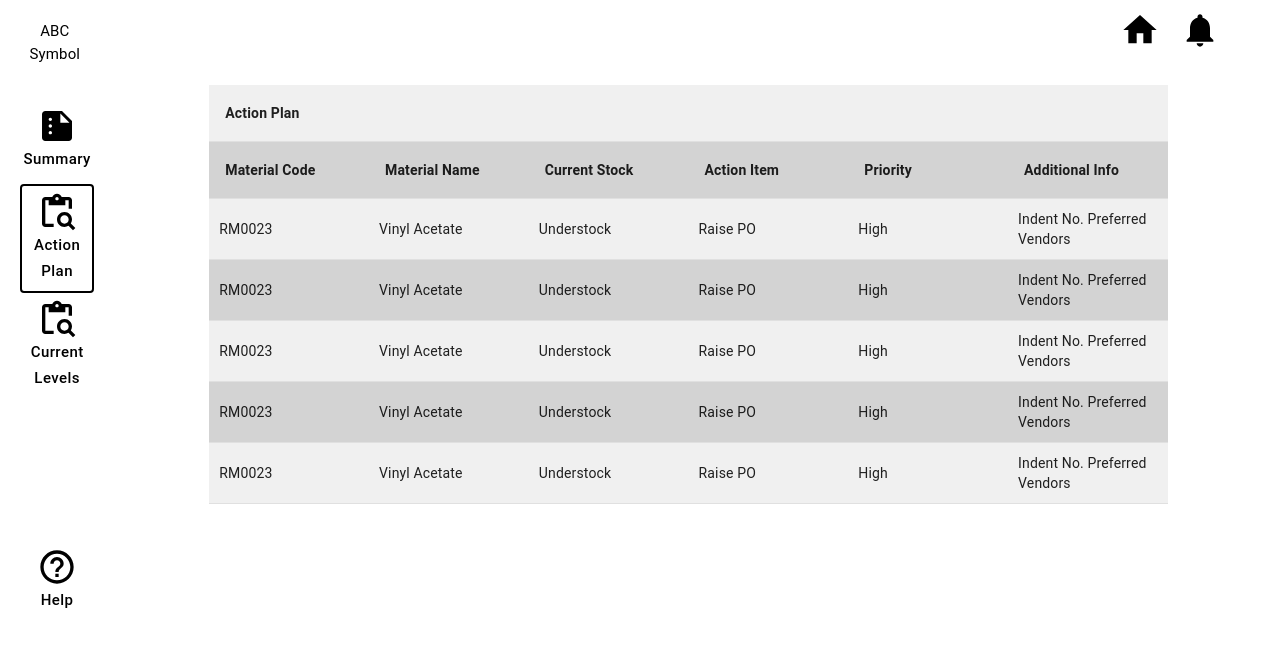
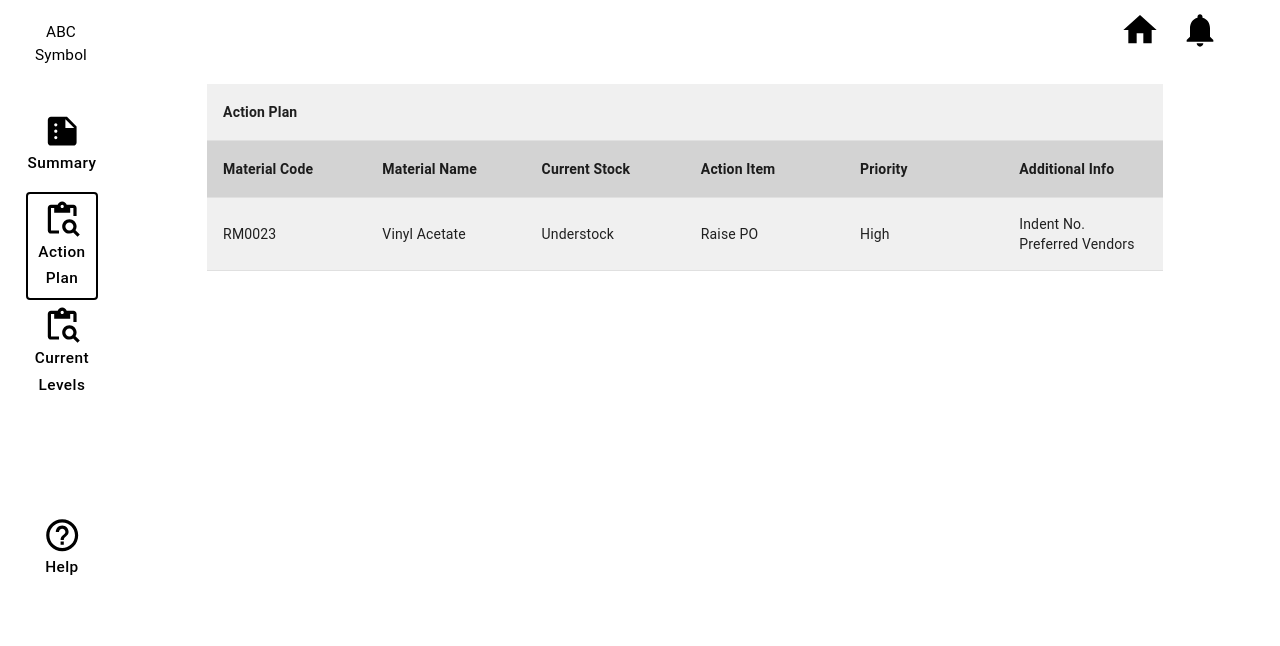
Before and after one commit to Nexus-Optima/Inventory-Management-UI, a React (Create React App) app: page / in a window 1280 px wide. Both pictures are taken after a click on the button "Action Plan". Shown: the top 646 px of the page. Built offline with nearby package versions, Linux system fonts and the light colour scheme.

Commit message:
updated code

```diff
--- a/src/Components/ActionPlan.js
+++ b/src/Components/ActionPlan.js
@@ -13,7 +13,7 @@ import {
 const ActionPlan = () => (
   <Container
     maxWidth={false}
-    style={{ marginLeft: "130px", paddingRight: "20px" }}
+    style={{ marginLeft: "10%", paddingRight: "2%" }}
   >
     <Grid container>
       <Grid item xs={12}>
@@ -21,8 +21,8 @@ const ActionPlan = () => (
           <Grid item xs={11} style={{ padding: "5% 0 0 5%" }}>
             <TableContainer
               style={{
-                marginBottom: "20px",
-                marginTop: "30px",
+                marginBottom: "2%",
+                marginTop: "3%",
                 overflowX: "auto",
               }}
             >
@@ -107,38 +107,6 @@ const ActionPlan = () => (
                       priority: "High",
                       additionalInfo: "Indent No. Preferred Vendors",
                     },
-                    {
-                      materialCode: "RM0023",
-                      materialName: "Vinyl Acetate",
-                      currentStock: "Understock",
-                      actionItem: "Raise PO",
-                      priority: "High",
-                      additionalInfo: "Indent No. Preferred Vendors",
-                    },
-                    {
-                      materialCode: "RM0023",
-                      materialName: "Vinyl Acetate",
-                      currentStock: "Understock",
-                      actionItem: "Raise PO",
-                      priority: "High",
-                      additionalInfo: "Indent No. Preferred Vendors",
-                    },
-                    {
-                      materialCode: "RM0023",
-                      materialName: "Vinyl Acetate",
-                      currentStock: "Understock",
-                      actionItem: "Raise PO",
-                      priority: "High",
-                      additionalInfo: "Indent No. Preferred Vendors",
-                    },
-                    {
-                      materialCode: "RM0023",
-                      materialName: "Vinyl Acetate",
-                      currentStock: "Understock",
-                      actionItem: "Raise PO",
-                      priority: "High",
-                      additionalInfo: "Indent No. Preferred Vendors",
-                    },
                   ].map((row, index) => (
                     <TableRow
                       key={index}
@@ -147,22 +115,22 @@ const ActionPlan = () => (
                           index % 2 === 0 ? "#F0F0F0" : "#D3D3D3",
                       }}
                     >
-                      <TableCell style={{ padding: "10px" }}>
+                      <TableCell style={{ padding: "10" }}>
                         {row.materialCode}
                       </TableCell>
-                      <TableCell style={{ padding: "10px" }}>
+                      <TableCell style={{ padding: "10" }}>
                         {row.materialName}
                       </TableCell>
-                      <TableCell style={{ padding: "10px" }}>
+                      <TableCell style={{ padding: "10" }}>
                         {row.currentStock}
                       </TableCell>
-                      <TableCell style={{ padding: "10px" }}>
+                      <TableCell style={{ padding: "10" }}>
                         {row.actionItem}
                       </TableCell>
-                      <TableCell style={{ padding: "10px" }}>
+                      <TableCell style={{ padding: "10" }}>
                         {row.priority}
                       </TableCell>
-                      <TableCell style={{ padding: "10px" }}>
+                      <TableCell style={{ padding: "10" }}>
                         {row.additionalInfo}
                       </TableCell>
                     </TableRow>
--- a/src/Components/CurrentLevels.js
+++ b/src/Components/CurrentLevels.js
@@ -13,7 +13,7 @@ import {
 const CurrentLevels = () => (
   <Container
     maxWidth={false}
-    style={{ marginLeft: "130px", paddingRight: "20px" }}
+    style={{ marginLeft: "10%", paddingRight: "2%" }}
   >
     <Grid container>
       <Grid item xs={12}>
@@ -21,8 +21,8 @@ const CurrentLevels = () => (
           <Grid item xs={11} style={{ padding: "5% 0 0 5%" }}>
             <TableContainer
               style={{
-                marginBottom: "20px",
-                marginTop: "30px",
+                marginBottom: "2%",
+                marginTop: "3%",
                 overflowX: "auto",
               }}
             >
@@ -35,7 +35,7 @@ const CurrentLevels = () => (
               >
                 <TableHead>
                   <TableRow>
-                    <TableCell colSpan={8} style={{ fontWeight: "bold",backgroundColor:"#F0F0F0" }}>
+                    <TableCell colSpan={8} style={{ fontWeight: "bold", backgroundColor:"#F0F0F0" }}>
                       Current Levels
                     </TableCell>
                   </TableRow>
@@ -78,46 +78,6 @@ const CurrentLevels = () => (
                       currentStock: "20 Units",
                       currentStockLevel: "Understock",
                     },
-                    {
-                      materialCode: "RM0023",
-                      materialName: "Vinyl Acetate",
-                      minimumStock: "32 Units",
-                      reIndentStock: "36 Units",
-                      reorderStock: "40 Units",
-                      maximumStock: "44 Units",
-                      currentStock: "20 Units",
-                      currentStockLevel: "Understock",
-                    },
-                    {
-                      materialCode: "RM0023",
-                      materialName: "Vinyl Acetate",
-                      minimumStock: "32 Units",
-                      reIndentStock: "36 Units",
-                      reorderStock: "40 Units",
-                      maximumStock: "44 Units",
-                      currentStock: "20 Units",
-                      currentStockLevel: "Understock",
-                    },
-                    {
-                      materialCode: "RM0023",
-                      materialName: "Vinyl Acetate",
-                      minimumStock: "32 Units",
-                      reIndentStock: "36 Units",
-                      reorderStock: "40 Units",
-                      maximumStock: "44 Units",
-                      currentStock: "20 Units",
-                      currentStockLevel: "Understock",
-                    },
-                    {
-                      materialCode: "RM0023",
-                      materialName: "Vinyl Acetate",
-                      minimumStock: "32 Units",
-                      reIndentStock: "36 Units",
-                      reorderStock: "40 Units",
-                      maximumStock: "44 Units",
-                      currentStock: "20 Units",
-                      currentStockLevel: "Understock",
-                    },
                   ].map((row, index) => (
                     <TableRow
                       key={index}
@@ -126,28 +86,28 @@ const CurrentLevels = () => (
                           index % 2 === 0 ? "#F0F0F0" : "#D3D3D3",
                       }}
                     >
-                      <TableCell style={{ padding: "10px" }}>
+                      <TableCell style={{ padding: "1.5vw" }}>
                         {row.materialCode}
                       </TableCell>
-                      <TableCell style={{ padding: "10px" }}>
+                      <TableCell style={{ padding: "1.5vw" }}>
                         {row.materialName}
                       </TableCell>
-                      <TableCell style={{ padding: "10px" }}>
+                      <TableCell style={{ padding: "1.5vw" }}>
                         {row.minimumStock}
                       </TableCell>
-                      <TableCell style={{ padding: "10px" }}>
+                      <TableCell style={{ padding: "1.5vw" }}>
                         {row.reIndentStock}
                       </TableCell>
-                      <TableCell style={{ padding: "10px" }}>
+                      <TableCell style={{ padding: "1.5vw" }}>
                         {row.reorderStock}
                       </TableCell>
-                      <TableCell style={{ padding: "10px" }}>
+                      <TableCell style={{ padding: "1.5vw" }}>
                         {row.maximumStock}
                       </TableCell>
-                      <TableCell style={{ padding: "10px" }}>
+                      <TableCell style={{ padding: "1.5vw" }}>
                         {row.currentStock}
                       </TableCell>
-                      <TableCell style={{ padding: "10px" }}>
+                      <TableCell style={{ padding: "1.5vw" }}>
                         {row.currentStockLevel}
                       </TableCell>
                     </TableRow>
--- a/src/Components/Summary.js
+++ b/src/Components/Summary.js
@@ -28,14 +28,14 @@ const Summary = () => {
         return (
           <Container
             maxWidth={false}
-            style={{ marginLeft: "130px", paddingRight: "20px" }}
+            style={{ marginLeft: "10%", paddingRight: "2%" }}
           >
             <Grid container>
               <Grid item xs={12}>
                 <Grid container spacing={0}>
                   <Grid item xs={6} style={{ padding: "5% 0 0 2%" }}>
                     <TableContainer
-                      style={{ marginBottom: "20px", marginTop: "30px" }}
+                      style={{ marginBottom: "3%", marginTop: "5%" }}
                     >
                       <Table
                         style={{
@@ -60,7 +60,7 @@ const Summary = () => {
                                 style={{
                                   border: "2px solid black",
                                   width: "33.33%",
-                                  padding: "50px",
+                                  padding: "3rem",
                                   backgroundColor: "#D3D3D3",
                                 }}
                               >
@@ -70,7 +70,7 @@ const Summary = () => {
                                 style={{
                                   border: "2px solid black",
                                   width: "33.33%",
-                                  padding: "50px",
+                                  padding: "3rem",
                                   backgroundColor: "#D3D3D3",
                                 }}
                               >
@@ -80,7 +80,7 @@ const Summary = () => {
                                 style={{
                                   border: "2px solid black",
                                   width: "33.33%",
-                                  padding: "50px",
+                                  padding: "3rem",
                                   backgroundColor: "#D3D3D3",
                                 }}
                               >
@@ -92,7 +92,7 @@ const Summary = () => {
                                 style={{
                                   border: "2px solid black",
                                   width: "33.33%",
-                                  padding: "30px",
+                                  padding: "2rem",
                                   backgroundColor: "#D3D3D3",
                                 }}
                               >
@@ -102,7 +102,7 @@ const Summary = () => {
                                 style={{
                                   border: "2px solid black",
                                   width: "33.33%",
-                                  padding: "30px",
+                                  padding: "2rem",
                                   backgroundColor: "#D3D3D3",
                                 }}
                               >
@@ -112,7 +112,7 @@ const Summary = () => {
                                 style={{
                                   border: "2px solid black",
                                   width: "33.33%",
-                                  padding: "30px",
+                                  padding: "2rem",
                                   backgroundColor: "#D3D3D3",
                                 }}
                               >
@@ -154,7 +154,7 @@ const Summary = () => {
                                 style={{
                                   border: "2px solid black",
                                   width: "33.33%",
-                                  padding: "50px",
+                                  padding: "3rem",
                                   backgroundColor: "#D3D3D3",
                                 }}
                               >
@@ -164,7 +164,7 @@ const Summary = () => {
                                 style={{
                                   border: "2px solid black",
                                   width: "33.33%",
-                                  padding: "50px",
+                                  padding: "3rem",
                                   backgroundColor: "#D3D3D3",
                                 }}
                               >
@@ -174,7 +174,7 @@ const Summary = () => {
                                 style={{
                                   border: "2px solid black",
                                   width: "33.33%",
-                                  padding: "50px",
+                                  padding: "3rem",
                                   backgroundColor: "#D3D3D3",
                                 }}
                               >
--- a/src/Utils/Sidebar.js
+++ b/src/Utils/Sidebar.js
@@ -11,10 +11,11 @@ const Sidebar = ({ clickedIcon, setClickedIcon }) => {
       xs={2}
       style={{
         position: 'fixed',
-        top: '20px',
+        top: '1vh',
         display: 'flex',
         flexDirection: 'column',
         justifyContent: 'space-between',
+        padding: '1% 0',
       }}
     >
       <Typography
@@ -22,14 +23,14 @@ const Sidebar = ({ clickedIcon, setClickedIcon }) => {
         style={{
           color: 'black',
           padding: '0 2% 20% 20%',
-          marginRight: '60px',
-          fontSize: '15px',
+          marginRight: '4vw',
+          fontSize: '1.2vw',
         }}
       >
         ABC Symbol
       </Typography>
 
-      <Box style={{ paddingLeft: '20px', paddingBottom: '40%' }}>
+      <Box style={{ paddingLeft: '2vw', paddingBottom: '4vh' }}>
         <Button
           onClick={() => setClickedIcon('summary')}
           style={{
@@ -37,18 +38,18 @@ const Sidebar = ({ clickedIcon, setClickedIcon }) => {
             alignItems: 'center',
             flexDirection: 'column',
             justifyContent: 'flex-start',
-            padding: '12px',
+            padding: '1.2vw',
             width: '60%',
             textTransform: 'none',
-            fontSize: '15px',
+            fontSize: '1.2vw',
             color: 'black',
             backgroundColor: 'transparent',
-            border: clickedIcon === 'summary' ? '2px solid black' : 'none',
+            border: clickedIcon === 'summary' ? '0.2vw solid black' : 'none',
           }}
         >
           <SummarizeIcon
             sx={{
-              fontSize: '40px',
+              fontSize: '3vw',
             }}
           />
           Summary
@@ -63,14 +64,14 @@ const Sidebar = ({ clickedIcon, setClickedIcon }) => {
             justifyContent: 'flex-start',
             width: '60%',
             textTransform: 'none',
-            fontSize: '15px',
+            fontSize: '1.2vw',
             backgroundColor: 'transparent',
-            border: clickedIcon === 'action_plan' ? '2px solid black' : 'none',
+            border: clickedIcon === 'action_plan' ? '0.2vw solid black' : 'none',
           }}
         >
           <ContentPasteSearchIcon
             sx={{
-              fontSize: '40px',
+              fontSize: '3vw',
             }}
           />
           Action Plan
@@ -85,20 +86,20 @@ const Sidebar = ({ clickedIcon, setClickedIcon }) => {
             justifyContent: 'flex-start',
             width: '60%',
             textTransform: 'none',
-            fontSize: '15px',
+            fontSize: '1.2vw',
             backgroundColor: 'transparent',
-            border: clickedIcon === 'current_levels' ? '2px solid black' : 'none',
+            border: clickedIcon === 'current_levels' ? '0.2vw solid black' : 'none',
           }}
         >
           <ContentPasteSearchIcon
             sx={{
-              fontSize: '40px',
+              fontSize: '3vw',
             }}
           />
           Current Levels
         </Button>
       </Box>
-      <Box sx={{ paddingLeft: '20px', paddingTop: '80px' }}>
+      <Box sx={{ paddingLeft: '2vw', paddingTop: '8vh' }}>
         <Button
           onClick={() => setClickedIcon('help')}
           style={{
@@ -107,17 +108,17 @@ const Sidebar = ({ clickedIcon, setClickedIcon }) => {
             alignItems: 'center',
             flexDirection: 'column',
             justifyContent: 'flex-start',
-            padding: '12px 0',
+            padding: '1.2vw 0',
             width: '60%',
             textTransform: 'none',
-            fontSize: '15px',
+            fontSize: '1.2vw',
             backgroundColor: 'transparent',
-            border: clickedIcon === 'help' ? '2px solid black' : 'none',
+            border: clickedIcon === 'help' ? '0.2vw solid black' : 'none',
           }}
         >
           <HelpOutlineIcon
             sx={{
-              fontSize: '40px',
+              fontSize: '3vw',
             }}
           />
           Help
```
